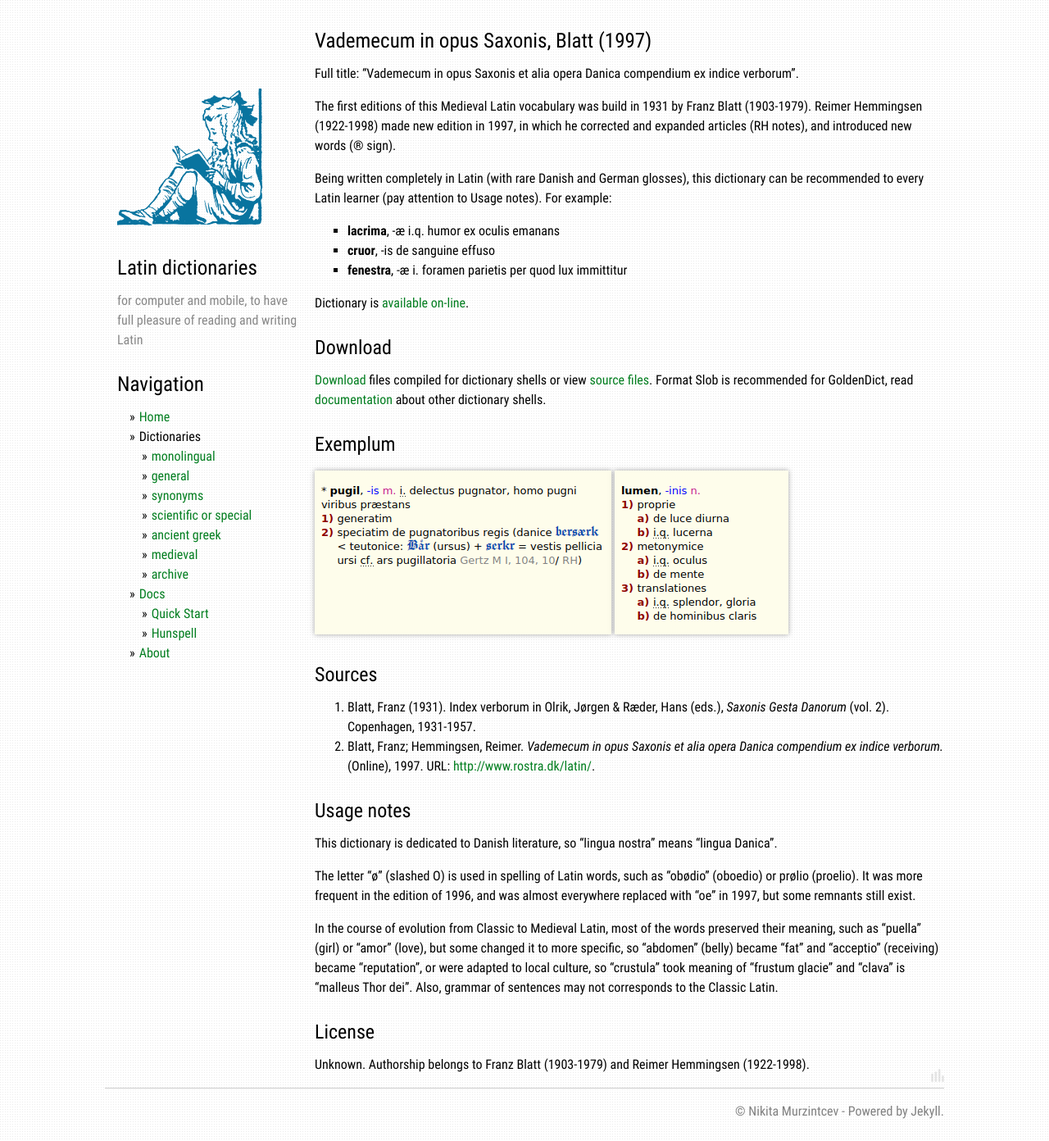
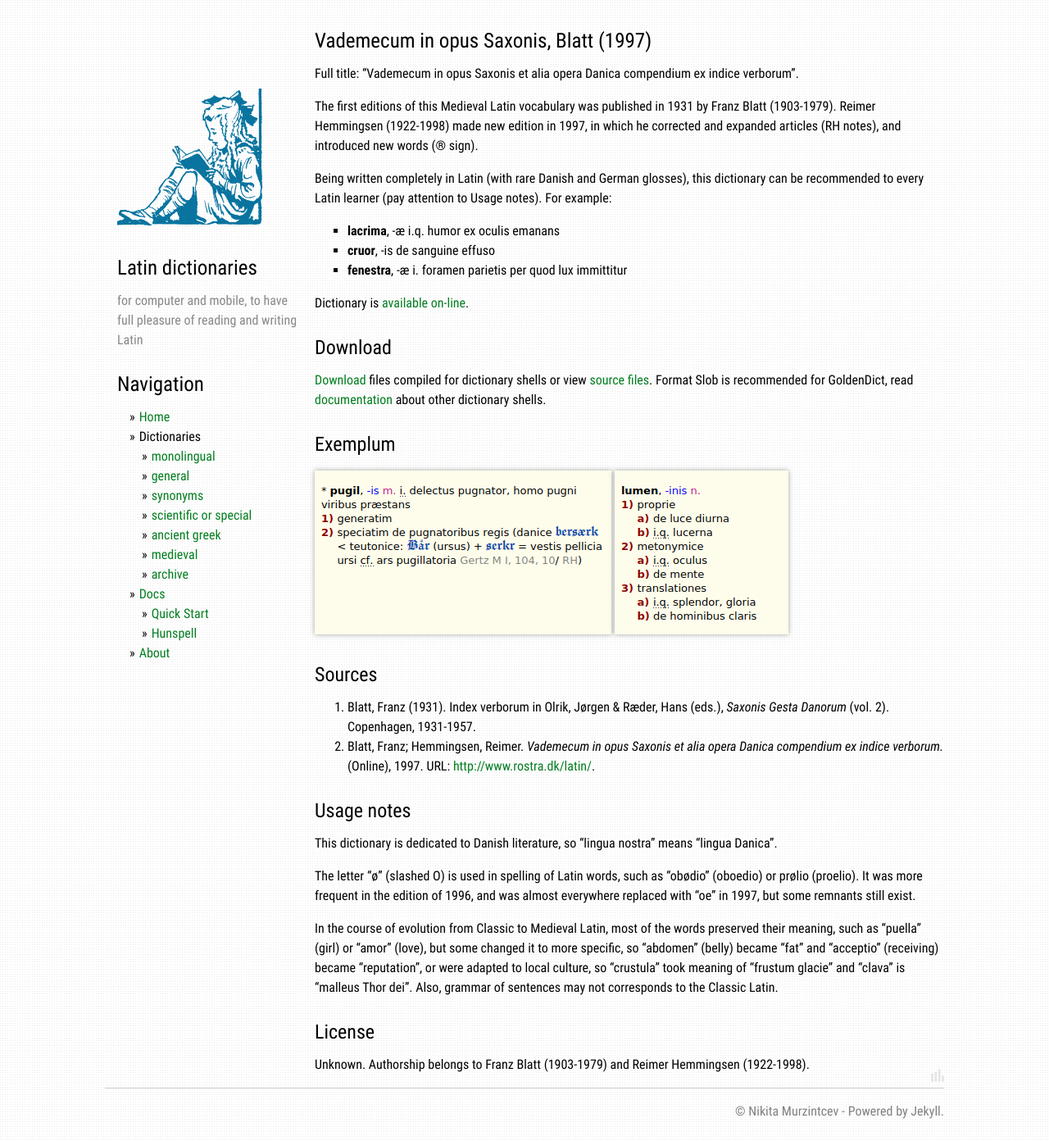
Before and after one commit to latin-dict/latin-dict.github.io, a Jekyll site: the page built from _dictionaries/Blatt1997.md, in a window 1280 px wide. Shown: the whole page at 82% size. Built offline with Jekyll 4.4.1, drawn with Linux system fonts in a browser that asks for light colours.

Commit message:
Blatt1997 v1.0

```diff
--- a/_dictionaries/Blatt1997.md
+++ b/_dictionaries/Blatt1997.md
@@ -5,13 +5,12 @@ year: 1997
 nickname: Blatt1997
 tags: [Latin]
 categories: [medieval]
-disable: true
 ---
 # {{ page.title }}, {{ page.author }} ({{ page.year }})
 
 Full title: "Vademecum in opus Saxonis et alia opera Danica compendium ex indice verborum".
 
-The first editions of this Medieval Latin vocabulary was build in 1931 by Franz Blatt (1903-1979). Reimer Hemmingsen (1922-1998) made new edition in 1997, in which he corrected and expanded articles (RH notes), and introduced new words (® sign).
+The first editions of this Medieval Latin vocabulary was published in 1931 by Franz Blatt (1903-1979). Reimer Hemmingsen (1922-1998) made new edition in 1997, in which he corrected and expanded articles (RH notes), and introduced new words (® sign).
 
 Being written completely in Latin (with rare Danish and German glosses), this dictionary can be recommended to every Latin learner (pay attention to Usage notes). For example:
 
```
Also changed, not shown: _posts/2021-08-19-Blatt1997.md (added, +16 -0 lines), list_monolingual.md (+1 -1 lines).
